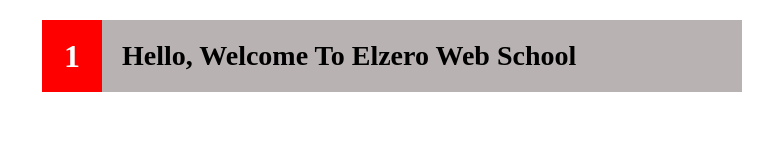
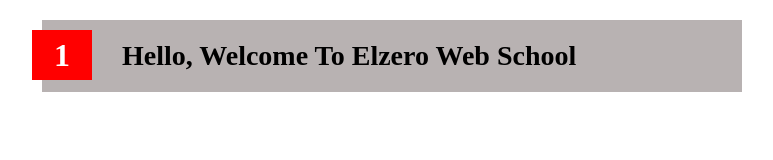
Before and after one commit to Maive-maged/folder, a plain HTML site: page task-7-/task 2/index.html in a window 1280 px wide. Shown: the whole page, without its empty margins (248-1021 px from the left). Drawn offline with Linux system fonts and the light colour scheme.

Commit message:
edit before

```diff
--- a/task-7-/task 2/master.css
+++ b/task-7-/task 2/master.css
@@ -13,10 +13,10 @@
 div::before {
   content: "1";
   position: absolute;
-  left: 0;
-  top: 0;
+  left: -10px;
+  top: 10px;
   width: 60px;
-  height: 100%;
+  height: 70%;
   background: red;
   color: white;
   display: flex;
```
